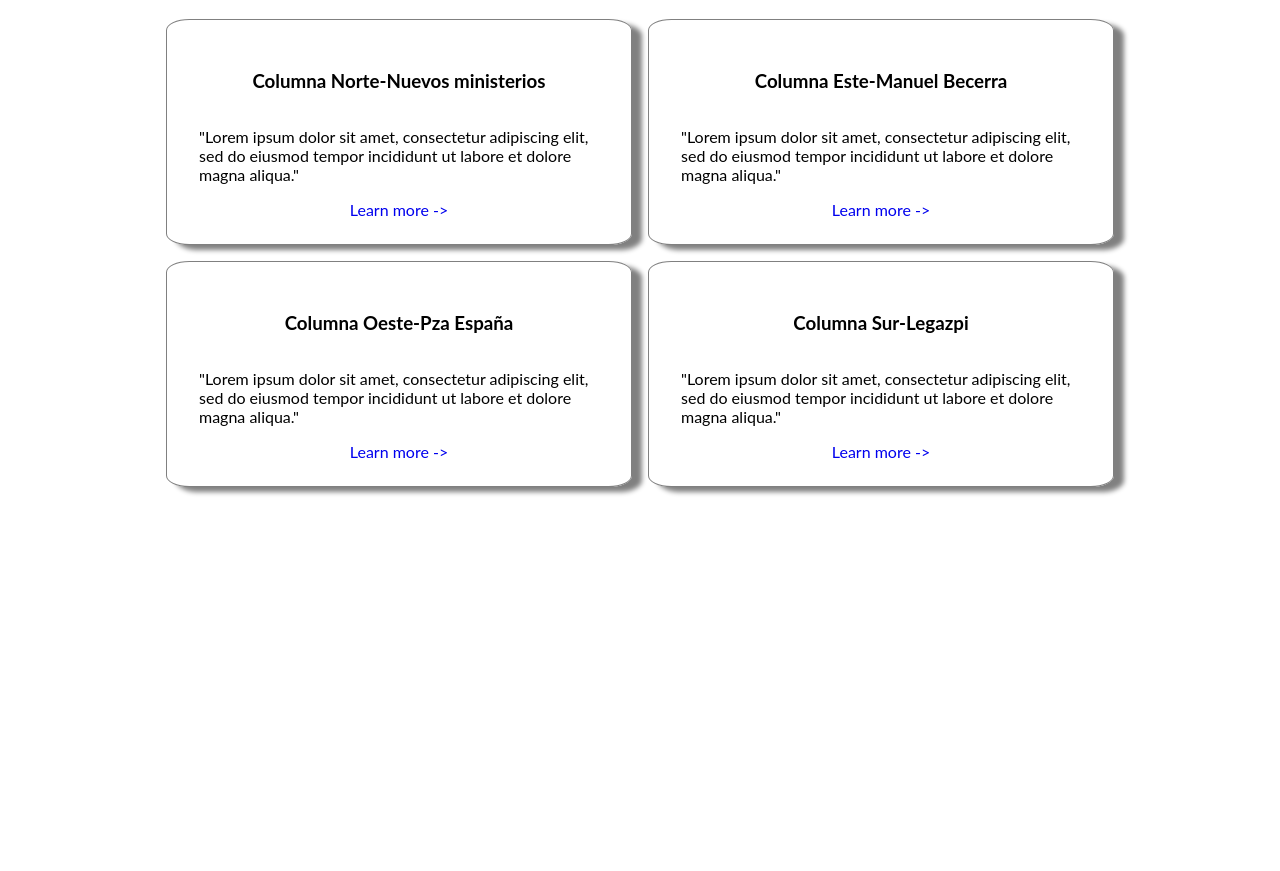
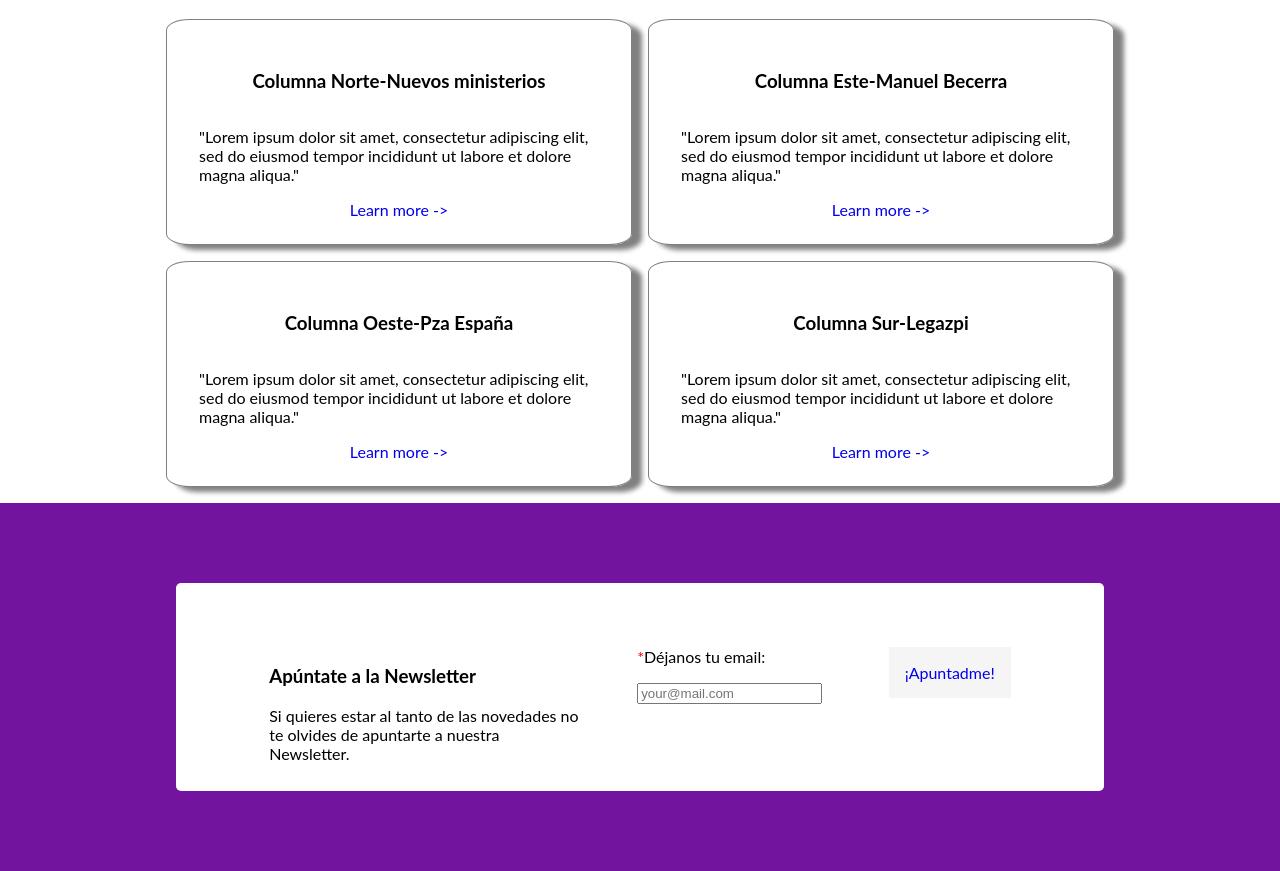
Before and after one commit to oliverio89/layout8M, a plain HTML site: page index.html in a window 1280 px wide. Shown: the part 1647-2518 px from the top of the page. Before the commit the page ends 2150 px from the top, so only its background shows below. Drawn offline with Linux system fonts and the light colour scheme.

Commit message:
final commit

```diff
--- a/index.html
+++ b/index.html
@@ -21,14 +21,14 @@
     </ul>
        </div>
     <ul class="menu">
-       <li><a href="###" class="white">Asociaciones</a></li>
+       <li><a href="#actividad" class="white">Asociaciones</a></li>
        <li><a href="###" class="botonVacío">Actividades</a></li>
        <li><a href="###" class="botonBlanco">Contacto</a></li>
     </ul>
    </div>
 
 
-<div class="event">
+<div class="event" >
 <h2>Eventos destacados</h2>
 
 <p>Estos son algunos de los principales eventos de los que
@@ -89,7 +89,7 @@
 </div>
 </div>
 
-<div class="apuntate ">
+<div class="apuntate " id="actividad">
     <div>
 <p>¡Apúntate!</p>
 <h3>Charla/coloquio:"Emilia Pardo <br>
@@ -123,7 +123,24 @@ Bazán y la mujer trabajadora"</h3>
     <a href="#####">Learn more -> </a>
 </div>
 </div>
+</div>
 
+<div class="newsletter">
+    <div class="cardNew">
+        <div>
+    <h3>Apúntate a la Newsletter</h3>
+    <p>Si quieres estar al tanto de las novedades no
+        <br> te olvides de apuntarte a nuestra <br> Newsletter.</p>
+    </div>
+    <div>
+        <span class="asterisco">*</span>Déjanos tu email:</p>
+        <input type="email" placeholder="your@mail.com">
+    </div>
+    <div>
+        <ul>
+        <li><a href="###" class="botonGris">¡Apuntadme!</a></li>
+    </ul>
+    </div>
 
 </div>
 
--- a/styles/style.css
+++ b/styles/style.css
@@ -168,5 +168,34 @@ padding-top: 3rem;
     flex-wrap: wrap;
     flex: 0 0 50%;
     width: 60rem;
+}
 
-}
+  /* -----------------------------------------------Newslatter------------------------------------------------------------------------------------------ */
+
+  .newsletter {
+    background: hsl(281, 78%, 35%);
+    display: flex;
+    justify-content: center;
+  }
+
+  .cardNew{
+background: white;
+padding: 4rem;
+margin: 5rem;
+height: 5rem;
+width: 50rem;
+display: flex;
+border-radius: 5px;
+justify-content: space-around;
+
+  }
+
+  .asterisco{
+    color: red;
+    display: inline;
+  }
+
+  .botonGris{
+background: whitesmoke;
+padding: 1rem;
+  }
```
